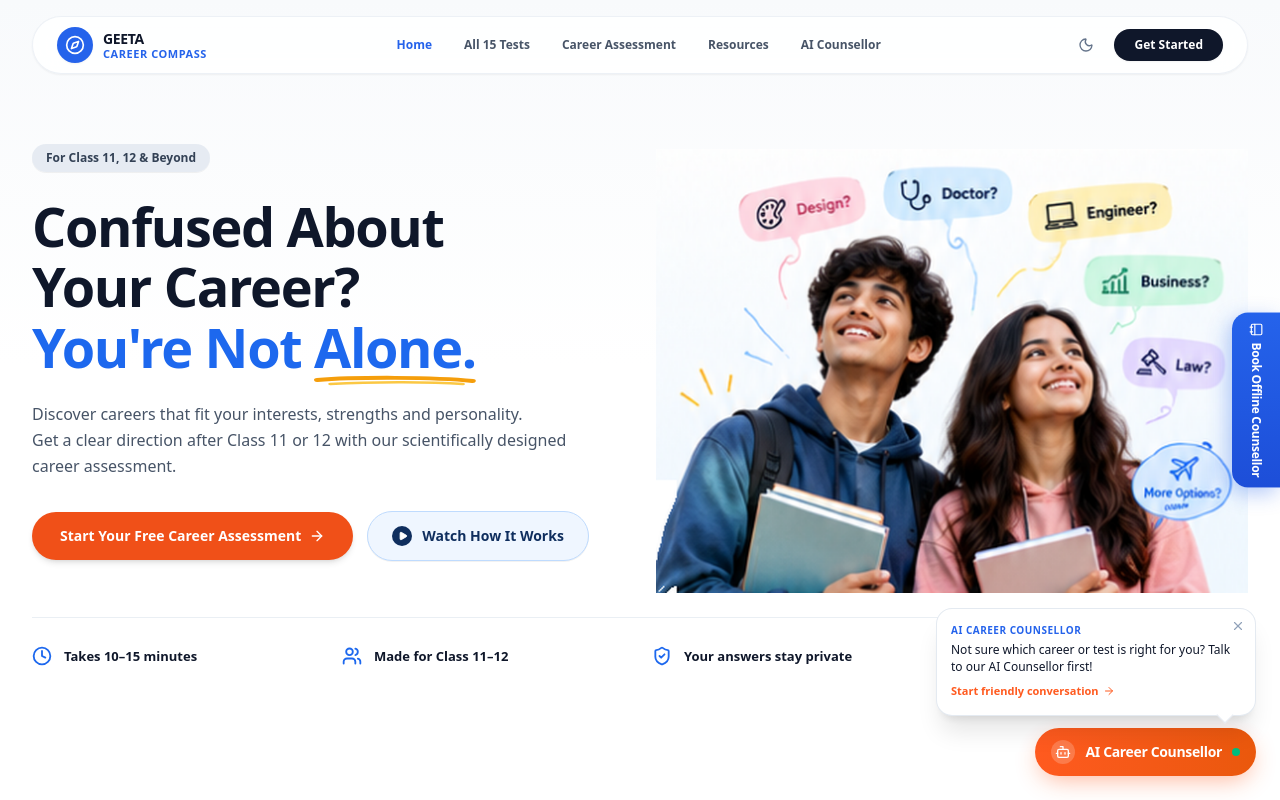
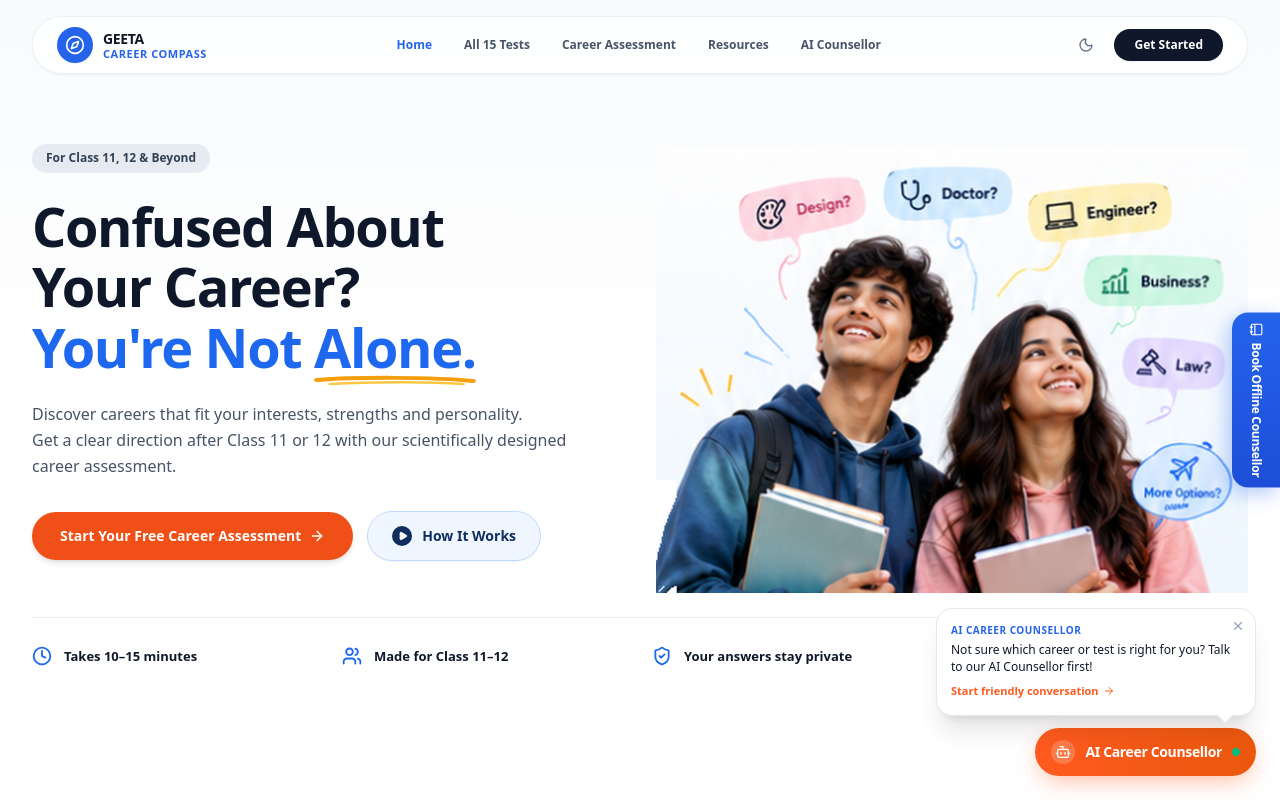
Before and after one commit to himangs02/psychometric_test, a Next.js app: page / in a window 1280 px wide. Shown: the top 800 px of the page. Built offline with nearby package versions, Linux system fonts and the light colour scheme.

Commit message:
commited

```diff
--- a/src/components/home/CareerCompassHero.jsx
+++ b/src/components/home/CareerCompassHero.jsx
@@ -89,7 +89,7 @@ export function CareerCompassHero() {
                 <div className="w-5 h-5 rounded-full bg-[#0F2E5E] dark:bg-blue-400 text-white dark:text-slate-900 flex items-center justify-center shrink-0">
                   <Play className="w-2.5 h-2.5 fill-current ml-0.5" />
                 </div>
-                <span>Watch How It Works</span>
+                <span>How It Works</span>
               </button>
             </div>
           </div>
```
